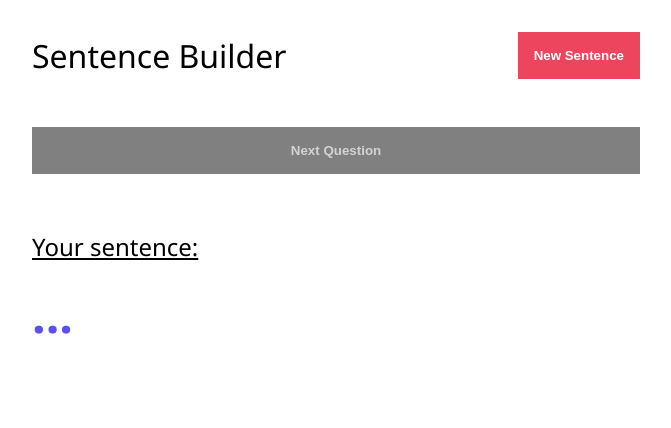
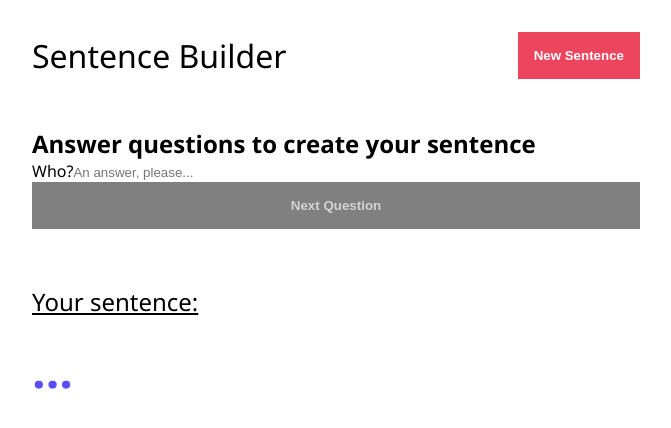
Before and after one commit to ikaem/sentence-game, a React (Create React App) app: page / in a window 1280 px wide. Shown: the top 428 px of the page, without its empty margins (304-975 px from the left). Built offline with nearby package versions, Linux system fonts and the light colour scheme.

Commit message:
finish testing the Answer component

```diff
--- a/src/components/answer.component.tsx
+++ b/src/components/answer.component.tsx
@@ -11,11 +11,35 @@ import styled from "styled-components";
 
 interface AnswerProps {
   isNotRendered: boolean;
+  question: string;
+  answer: string;
+  onHandleChange: (event: React.ChangeEvent<HTMLInputElement>) => void;
 }
 
-const Answer: React.FC<AnswerProps> = ({ isNotRendered }) => {
+const Answer: React.FC<AnswerProps> = ({
+  isNotRendered,
+  question,
+  answer,
+  onHandleChange,
+}) => {
   if (isNotRendered) return null;
-  return <div data-test="component-answer"></div>;
+  return (
+    <div data-test="component-answer">
+      <h2>Answer questions to create your sentence</h2>
+      <form>
+        <label htmlFor="answer">{question}</label>
+        <input
+          type="text"
+          id="answer"
+          name="answer"
+          value={answer}
+          onChange={onHandleChange}
+          placeholder={"An answer, please..."}
+          required
+        />
+      </form>
+    </div>
+  );
 };
 
 // const Answer: React.FC<AnswerProps> = ({
```
Also changed, not shown: 2 other files (tests, documents, lock files or other folders).
